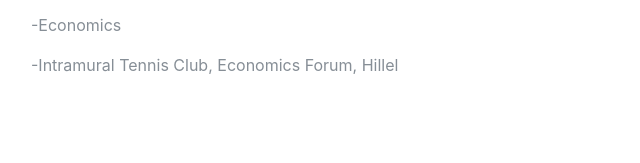
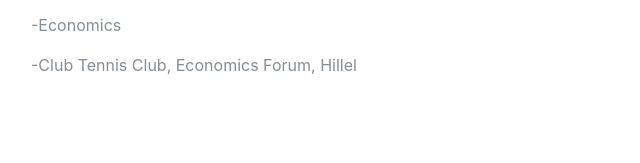
Before and after one commit to Monastersky/Monastersky.github.io, a website: page index.html in a window 1280 px wide. Shown: the part 2157-2320 px from the top of the page, 289-929 px from the left. Drawn offline with Linux system fonts and the light colour scheme; a web font is replaced by a local one.

Commit message:
changed to club

```diff
--- a/index.html
+++ b/index.html
@@ -143,7 +143,7 @@
             <h3 class="mb-0">University of Iowa</h3>
             <div class="subheading mb-3">Bachelor of Arts</div>
             <p>-Economics</p>
-            <p>-Intramural Tennis Club, Economics Forum, Hillel</p>
+            <p>-Club Tennis Club, Economics Forum, Hillel</p>
           </div>
           <div class="resume-date text-md-right">
             <span class="text-primary">August 2013 - August 2017</span>
```
